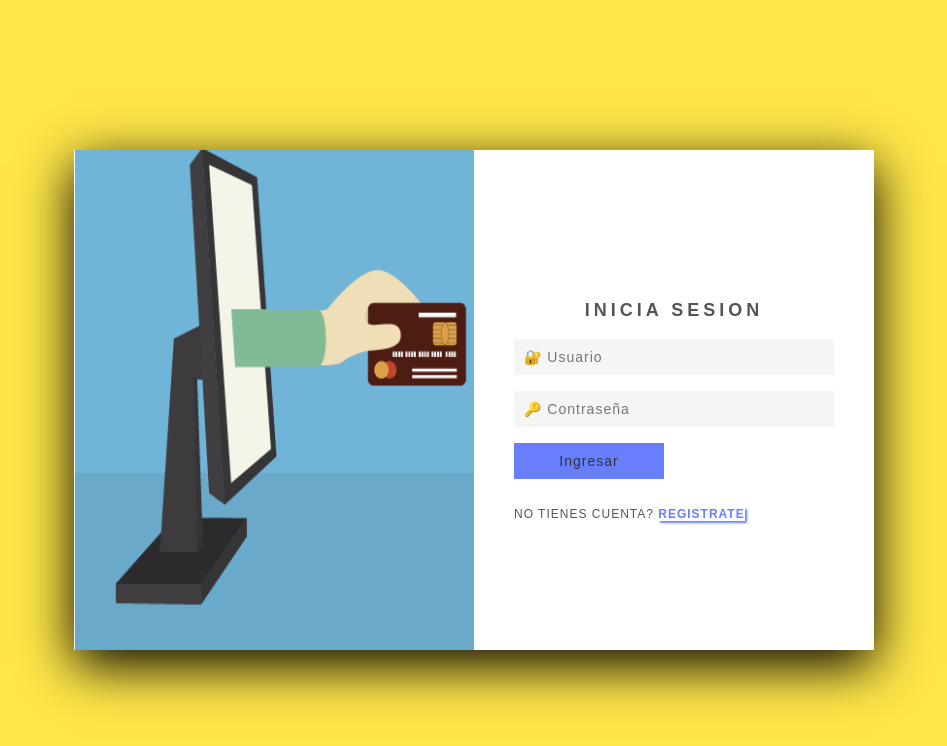
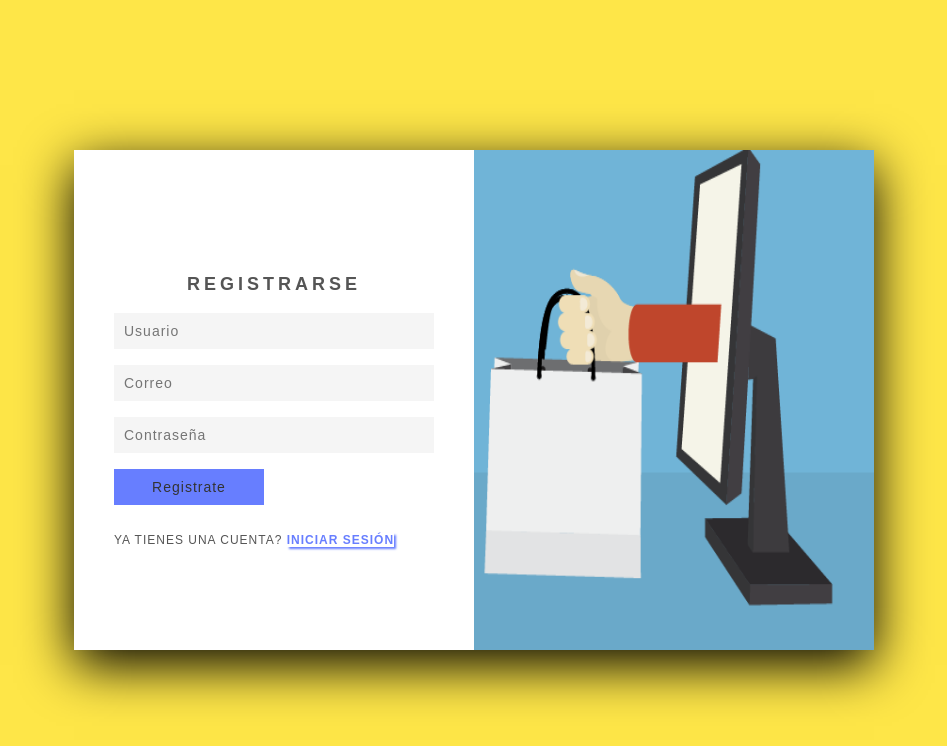
Before and after one commit to Deyvis17GY/DSWI, a plain HTML site: page index.html in a window 1280 px wide. Both pictures are taken after a click on the link "REGISTRATE". Shown: the whole page, without its empty margins (166-1113 px from the left). Drawn offline with nearby package versions, Linux system fonts and the light colour scheme.

Commit message:
Update index.html

```diff
--- a/index.html
+++ b/index.html
@@ -45,7 +45,7 @@
     <script>
         function toggleForm(){
             //alert("jss");
-            var container =document.querySelector('.container');
+            var container =document.querySelector('.general');
             container.classList.toggle("active");
            /* const container = document.querySelector('.container');
            container.classList.add("active");*/
```
